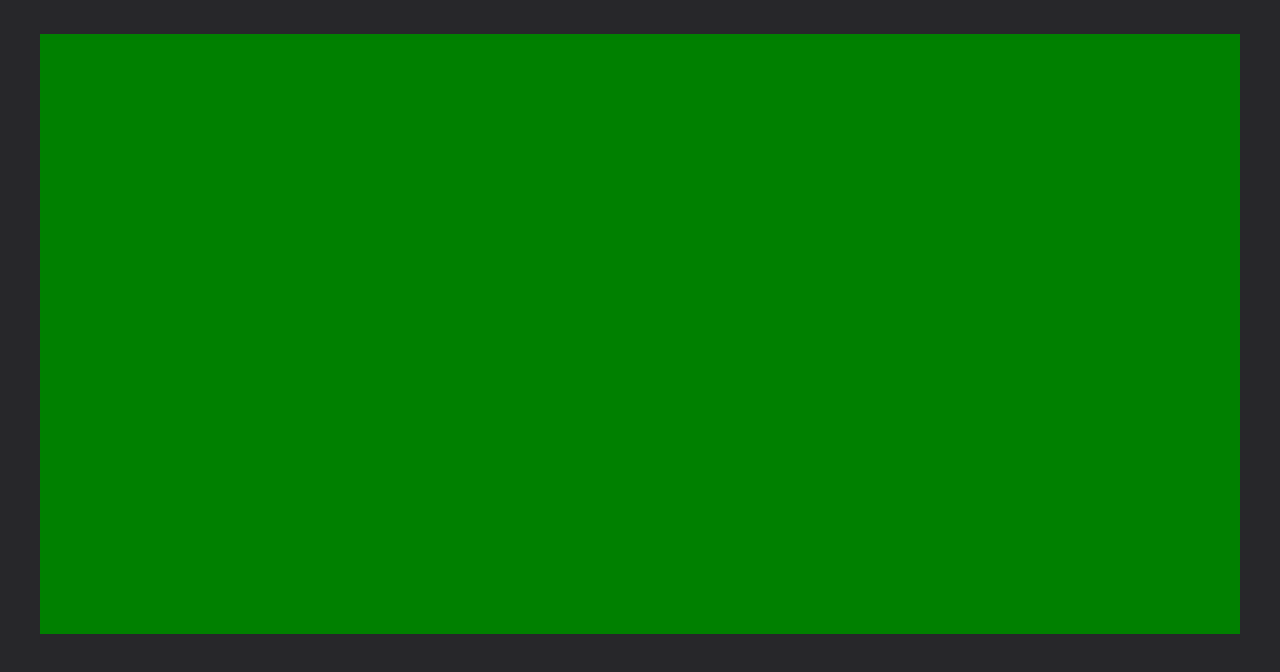
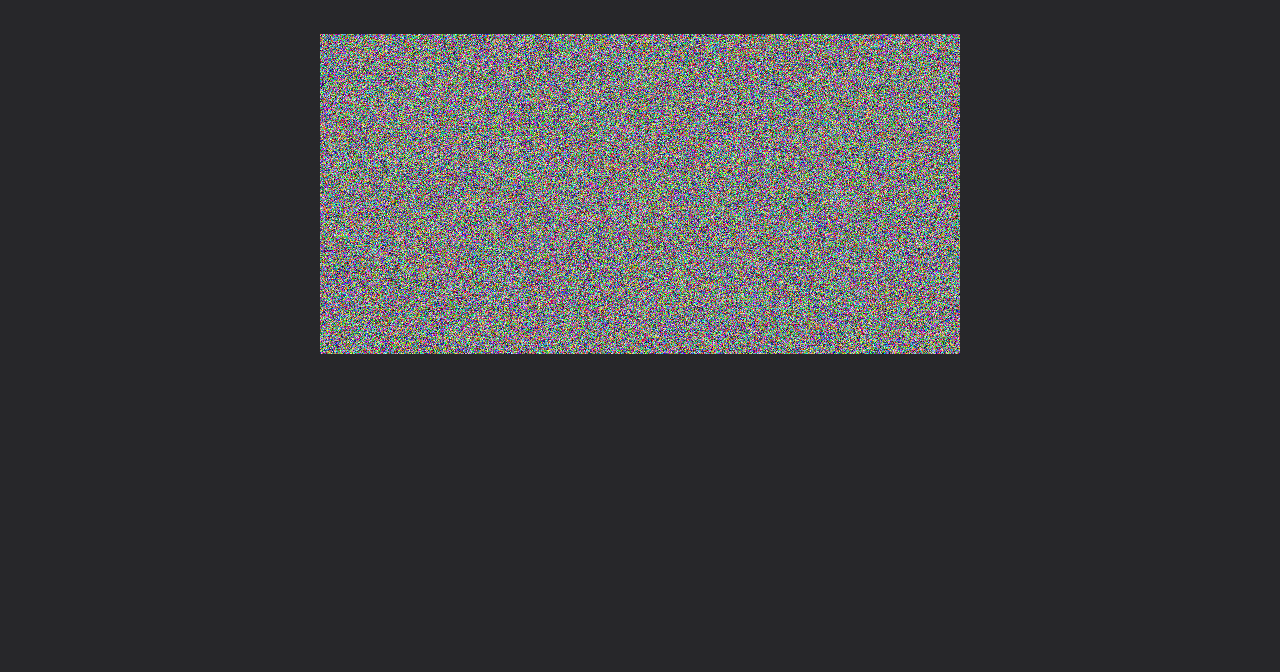
Before and after one commit to mwojtyna/chip8-wasm, a website built with Vite: page index.html in a window 1280 px wide. Shown: the part 94-766 px from the top of the page. Built offline with nearby package versions, Linux system fonts and the light colour scheme.

Commit message:
fix: blurry canvas

```diff
--- a/index.html
+++ b/index.html
@@ -8,7 +8,7 @@
 	</head>
 	<body class="flex h-screen w-screen flex-col items-center gap-10 bg-zinc-800 p-10 text-white">
 		<h1 class="text-5xl font-bold">CHIP-8 EMULATOR</h1>
-		<canvas id="emulator" class="w-full">Could not load emulator</canvas>
+		<canvas width="640" height="320">Could not load emulator</canvas>
 		<script type="module" src="/src/main.ts"></script>
 	</body>
 </html>
--- a/src/main.ts
+++ b/src/main.ts
@@ -1,12 +1,18 @@
 import "./style.css";
 
-const canvas = document.getElementById("emulator") as HTMLCanvasElement;
+const canvas = document.querySelector("canvas") as HTMLCanvasElement;
 const ctx = canvas.getContext("2d");
 
 if (ctx) {
-	console.log("Canvas loaded");
-	ctx.fillStyle = "green";
-	ctx.fillRect(0, 0, canvas.width, canvas.height);
+	for (let x = 0; x < canvas.width; x++) {
+		for (let y = 0; y < canvas.height; y++) {
+			const r = Math.floor(Math.random() * 255);
+			const g = Math.floor(Math.random() * 255);
+			const b = Math.floor(Math.random() * 255);
+			ctx.fillStyle = `rgb(${r}, ${g}, ${b})`;
+			ctx.fillRect(x, y, 1, 1);
+		}
+	}
 } else {
 	console.error("Could not get canvas context");
 }
```
